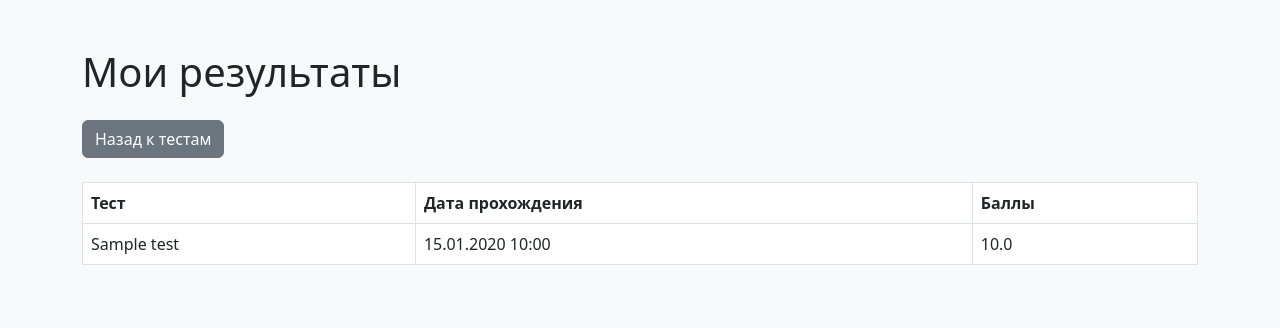
After one commit to Zamotaev-ntn/diploma, a Flask app: page /my_results in a window 1280 px wide. The commit adds this page. Shown: the top 328 px of the page. Run offline with Flask 3, Linux system fonts and the light colour scheme; a user stored in the database is signed in; tables that the repository leaves empty hold one stand-in row (values such as "Sample post").

Commit message:
Добавлена страница 'Мои результаты' с просмотром пройденных тестов и баллов

```diff
--- a/app.py
+++ b/app.py
@@ -286,6 +286,13 @@ def take_test(test_id):
     return render_template("take_test.html", test=test, questions=questions)
 
 
+@app.route("/my_results")
+@login_required
+def my_results():
+    results = UserResult.query.filter_by(user_id=current_user.id).all()
+    return render_template("my_results.html", results=results)
+
+
 if __name__ == "__main__":
     with app.app_context():
         db.create_all()
--- a/templates/dashboard.html
+++ b/templates/dashboard.html
@@ -79,6 +79,7 @@
       <h1>Добро пожаловать!</h1>
 
       <div class="info-section">
+
         <div class="info-row">
           <div class="info-label">Email</div>
           <div class="info-value">{{ user.email }}</div>
@@ -90,6 +91,8 @@
       </div>
 
       <div class="actions">
+        <a href="{{ url_for('user_tests') }}" class="btn btn-primary">Тесты</a>
+        <a href="{{ url_for('my_results') }}" class="btn btn-primary">Мои результаты</a>
         {% if user.is_admin() %}
           <a href="{{ url_for('admin') }}" class="btn btn-admin">Админ-панель</a>
         {% endif %}
--- a/templates/index.html
+++ b/templates/index.html
@@ -46,6 +46,8 @@
       {% if current_user.is_authenticated %}
         <span>{{ current_user.email }}</span>
         <a href="{{ url_for('dashboard') }}">Кабинет</a>
+        <a href="{{ url_for('user_tests') }}">Тесты</a>
+        <a href="{{ url_for('my_results') }}">Мои результаты</a>
         {% if current_user.is_admin() %}
           <a href="{{ url_for('admin') }}">Админ-панель</a>
         {% endif %}
--- /dev/null
+++ b/templates/my_results.html
@@ -0,0 +1,40 @@
+<!doctype html>
+<html lang="ru">
+  <head>
+    <meta charset="utf-8">
+    <meta name="viewport" content="width=device-width, initial-scale=1">
+    <title>Мои результаты</title>
+    <link href="https://cdn.jsdelivr.net/npm/bootstrap@5.3.0/dist/css/bootstrap.min.css" rel="stylesheet">
+  </head>
+  <body class="bg-light">
+    <div class="container py-5">
+      <h1 class="mb-4">Мои результаты</h1>
+      <a href="{{ url_for('user_tests') }}" class="btn btn-secondary mb-4">Назад к тестам</a>
+
+      {% if results %}
+        <div class="table-responsive">
+          <table class="table table-bordered bg-white">
+            <thead>
+              <tr>
+                <th>Тест</th>
+                <th>Дата прохождения</th>
+                <th>Баллы</th>
+              </tr>
+            </thead>
+            <tbody>
+              {% for result in results %}
+              <tr>
+                <td>{{ result.test.title if result.test else 'Удалённый тест' }}</td>
+                <td>{{ result.completed_at.strftime('%d.%m.%Y %H:%M') }}</td>
+                <td>{{ result.score }}</td>
+              </tr>
+              {% endfor %}
+            </tbody>
+          </table>
+        </div>
+      {% else %}
+        <div class="alert alert-info">Вы ещё не прошли ни одного теста.</div>
+      {% endif %}
+    </div>
+  </body>
+</html>
```
